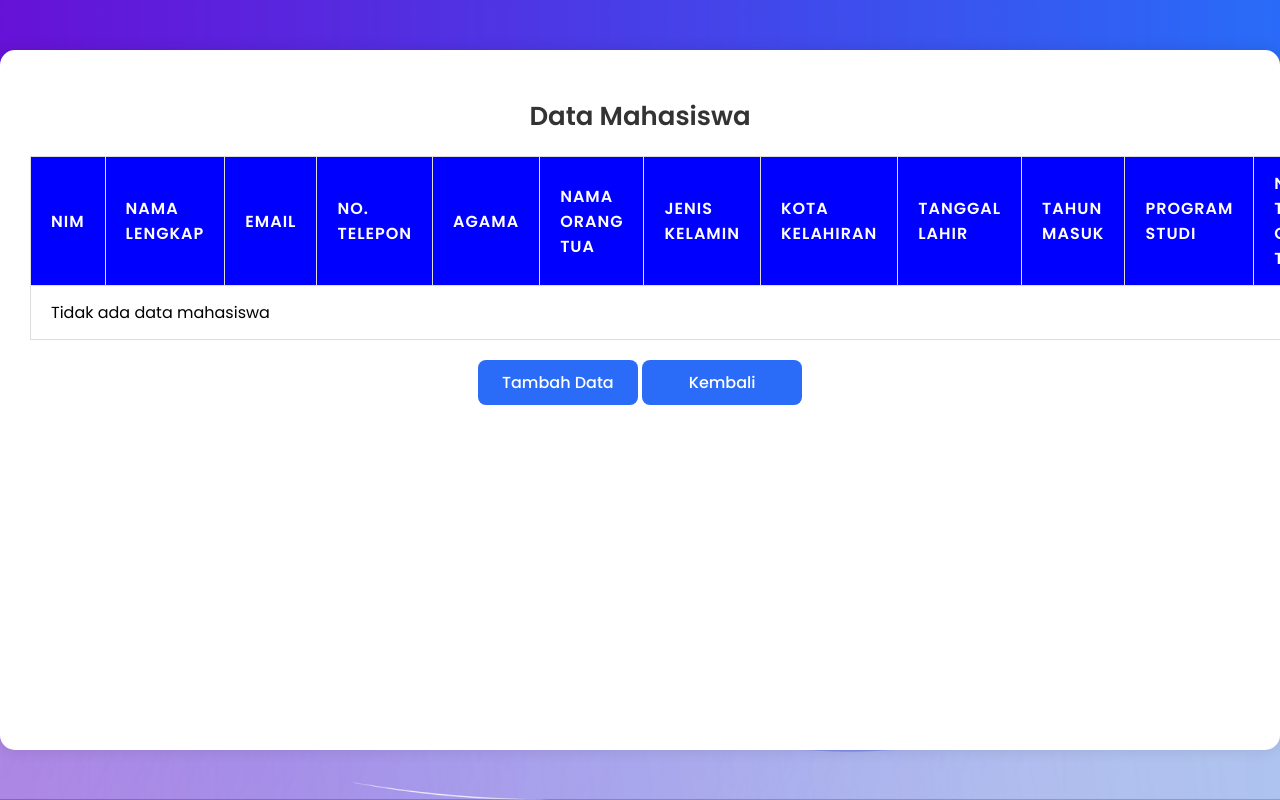
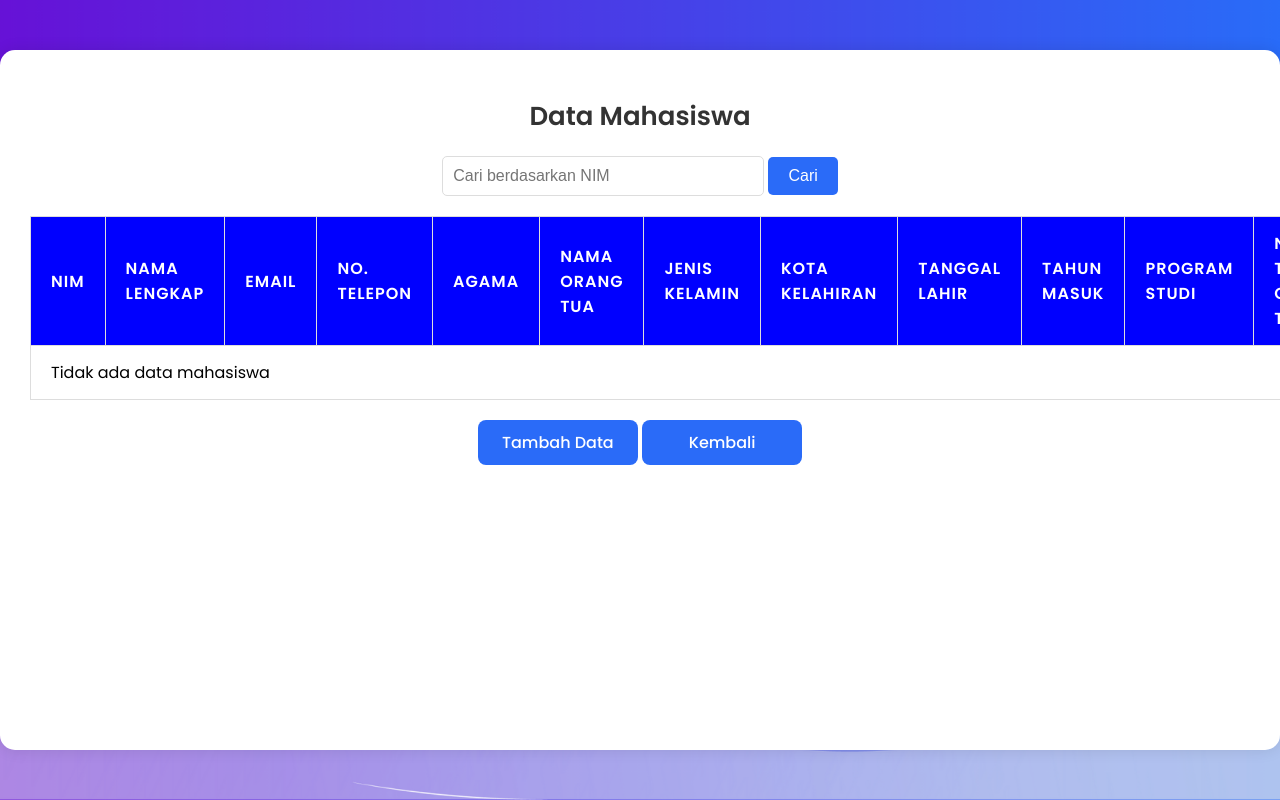
Before and after one commit to aqilaazza/ProjectSistemPencatatanPrestasi, a PHP site: page /projectAkhirV2/admin/biodata_mahasiswa.php in a window 1280 px wide. Run offline with PHP 8.4, Linux system fonts and the light colour scheme; data that the repository does not hold is empty; some libraries are stand-ins or nearby versions.

Commit message:
search mahasiswa by nim

```diff
--- a/projectAkhirV2/admin/biodata_mahasiswa.php
+++ b/projectAkhirV2/admin/biodata_mahasiswa.php
@@ -17,6 +17,19 @@ try {
 } catch (Exception $e) {
     echo "Terjadi kesalahan: " . $e->getMessage();
 }
+
+    // Cek apakah ada NIM yang dicari
+    if (isset($_GET['nim_search']) && !empty($_GET['nim_search'])) {
+        // Escape input untuk keamanan
+        $nim_search = htmlspecialchars($_GET['nim_search']);
+        // Panggil fungsi pencarian berdasarkan NIM
+        $result = $mahasiswa->getByNIM($nim_search);
+    } else {
+        // Jika tidak ada pencarian, ambil semua data
+        $result = $mahasiswa->getAll();
+    }
+
+
 ?>
 
 
@@ -177,6 +190,33 @@ try {
             border: 1px solid #c3e6cb;
         }
 
+        .search-container {
+            margin-bottom: 20px;
+            text-align: center;
+        }
+
+        .search-container input[type="text"] {
+            padding: 10px;
+            width: 300px;
+            border-radius: 5px;
+            border: 1px solid #ddd;
+            font-size: 16px;
+        }
+
+        .search-container button {
+            padding: 10px 20px;
+            background-color: #2A6BF8;
+            color: white;
+            border: none;
+            border-radius: 5px;
+            cursor: pointer;
+            font-size: 16px;
+            transition: all 0.3s ease;
+        }
+
+        .search-container button:hover {
+            background-color: #0056d2;
+        }
 
     </style>
 </head>
@@ -184,6 +224,13 @@ try {
 
 <div class="container">
         <h1>Data Mahasiswa</h1>
+
+        <div class="search-container">
+        <form method="get" action="">
+            <input type="text" name="nim_search" placeholder="Cari berdasarkan NIM" value="<?= isset($_GET['nim_search']) ? htmlspecialchars($_GET['nim_search']) : '' ?>">
+            <button type="submit">Cari</button>
+        </form>
+    </div>
 
         <?php if (isset($_GET['message'])) : ?>
             <div class="success-message">
@@ -237,7 +284,7 @@ try {
                         echo "<td>" . htmlspecialchars($tgl_lahir) . "</td>";
 
                         echo "<td>" . htmlspecialchars($row['tahun_masuk']) . "</td>";
-                        echo "<td>" . htmlspecialchars($row['nama_prodi']) . "</td>";
+                        echo "<td>" . htmlspecialchars($row['nama_prodi'] ?? 'N/A') . "</td>";
                         echo "<td>" . htmlspecialchars($row['no_telp_ortu']) . "</td>";
                         echo "<td>" . htmlspecialchars($row['no_telp_wali']) . "</td>";
 
--- a/projectAkhirV2/models/mahasiswa.php
+++ b/projectAkhirV2/models/mahasiswa.php
@@ -96,5 +96,14 @@ public function update($nim, $data) {
         throw $e;
     }
 }
+
+        public function getByNim($nim) {
+            $query = "SELECT * FROM mahasiswa WHERE nim = :nim";
+            $stmt = $this->conn->prepare($query);
+            $stmt->bindParam(':nim', $nim, PDO::PARAM_STR);
+            $stmt->execute();
+            return $stmt->fetchAll(PDO::FETCH_ASSOC);
+        }
+
 }
 ?>
```
